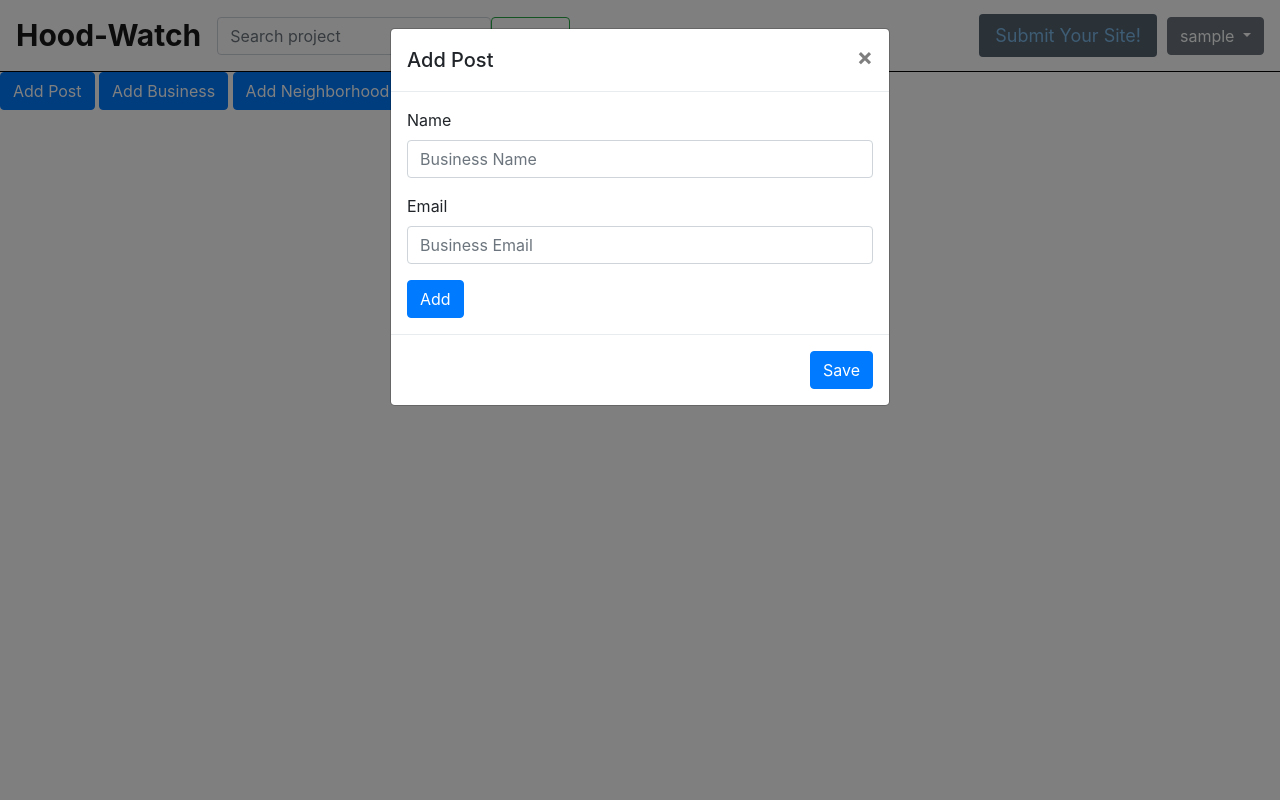
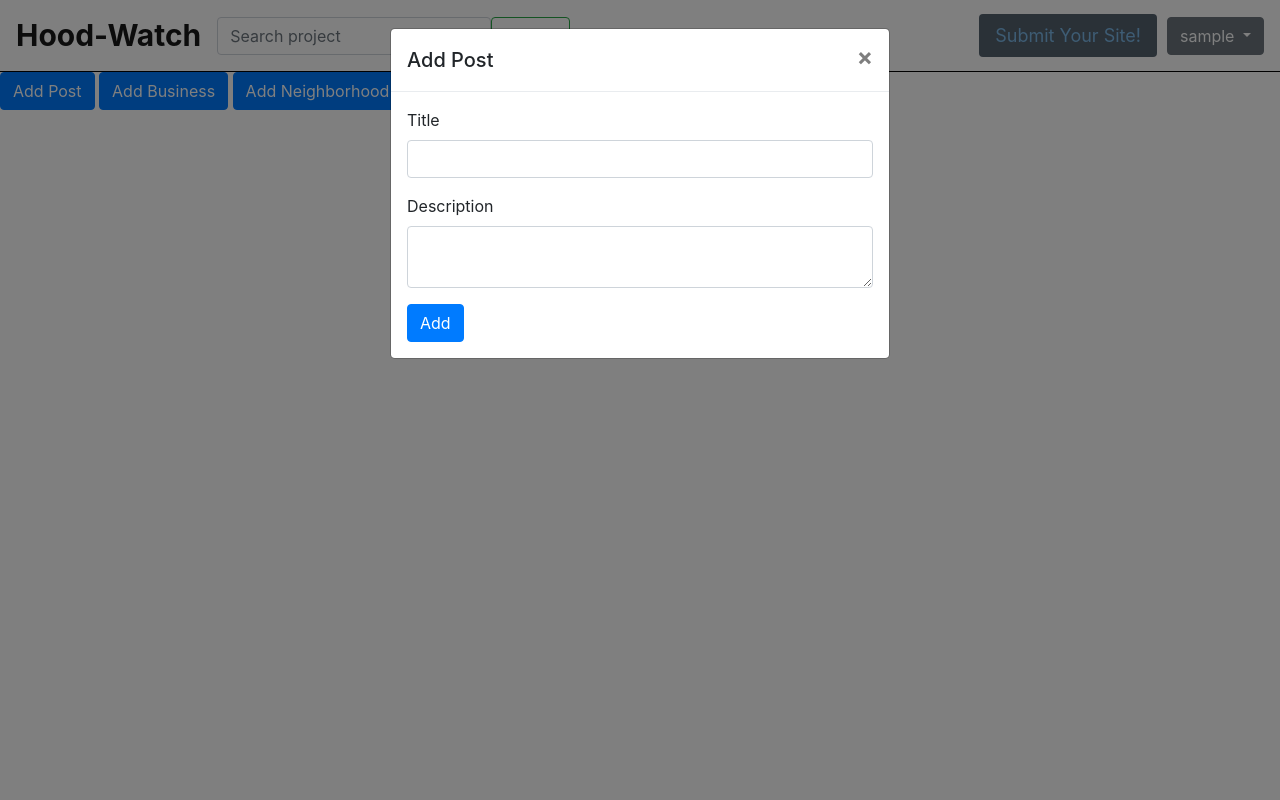
Before and after one commit to Joshua-Barawa/Django-IP4, a Django app: page / in a window 1280 px wide, after a click on "Add Post". Run offline with Django 4.2, Linux system fonts and the light colour scheme; the visitor is signed in with stand-in values (Sample User, id 1); some libraries are stand-ins or nearby versions.

Commit message:
implemented save post method

```diff
--- a/app/templates/html/index.html
+++ b/app/templates/html/index.html
@@ -21,19 +21,16 @@
             <form action="/add-post/" method="post">
          {% csrf_token %}
        <div class="form-group">
-          <label for="b-name">Name</label>
-    <input type="text" class="form-control" name="b-name"  id="b-name" autofocus placeholder="Business Name">
-  </div>
+          <label for="title">Title</label>
+         <input type="text" class="form-control" name="title"  id="title" autofocus>
+      </div>
 
-  <div class="form-group">
-    <label for="b-email">Email</label>
-    <input type="email" class="form-control" name="b-email" id="b-email" placeholder="Business Email" required>
-  </div>
+      <div class="form-group">
+        <label for="b-email">Description</label>
+        <textarea type="text" class="form-control" name="description" id="description" required></textarea>
+      </div>
           <button type="submit" class="btn btn-primary">Add</button>
         </form>
-      </div>
-      <div class="modal-footer">
-        <button type="button" class="btn btn-primary">Save</button>
       </div>
     </div>
   </div>
--- a/app/views.py
+++ b/app/views.py
@@ -13,10 +13,10 @@ def index(request):
 
 @login_required(login_url='login-user/')
 def add_post(request):
-    name = request.POST.get('b-name')
-    email = request.POST.get('b-email')
-    business = Business(name=name, user=request.user, neighborhood=request.user.profile.neighborhood, email=email)
-    business.save()
+    name = request.POST.get('title')
+    description = request.POST.get("description")
+    post = Post(title=name, description=description, user=request.user)
+    post.save()
     return render(request, 'html/index.html', {})
 
 
```
